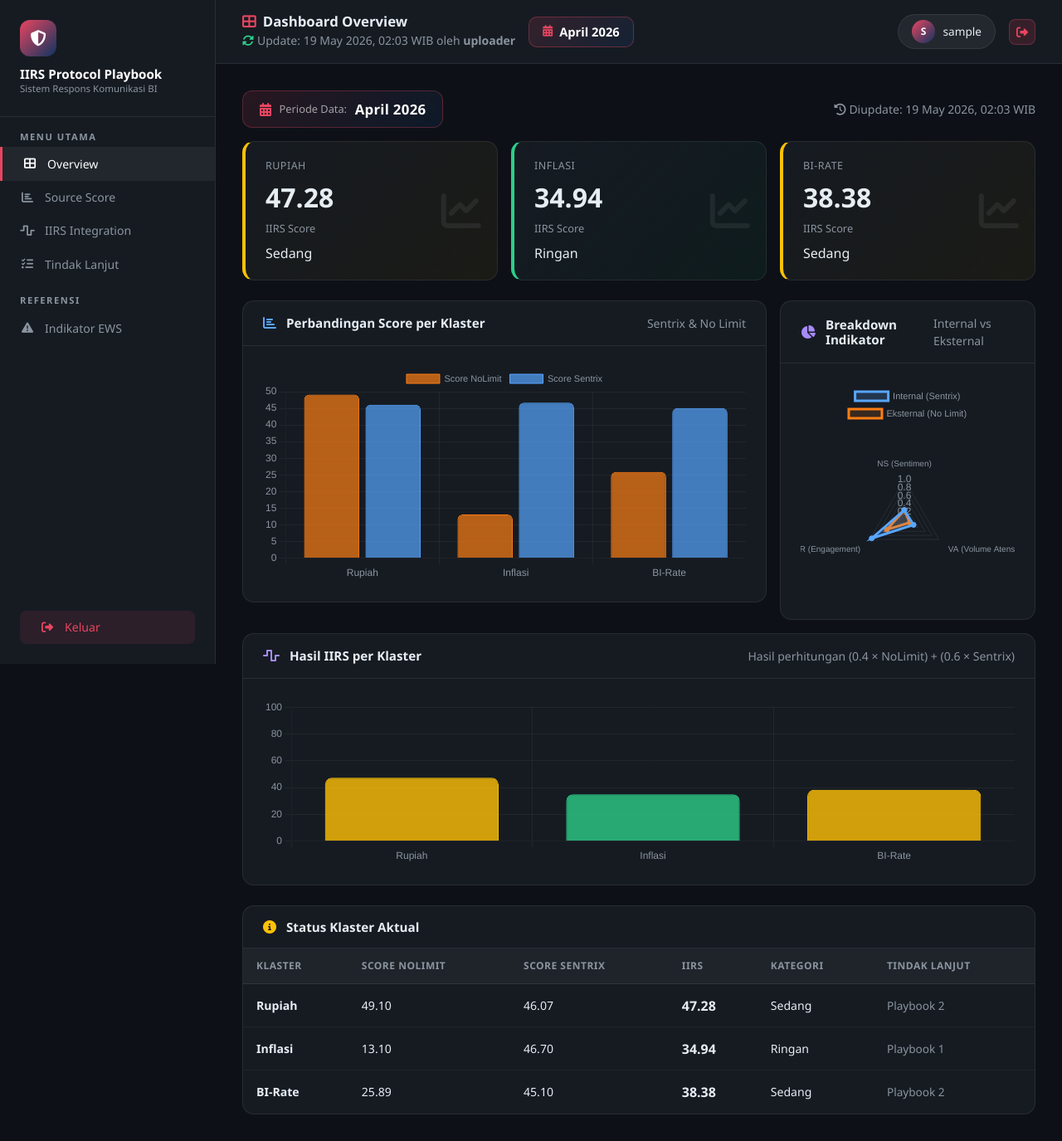
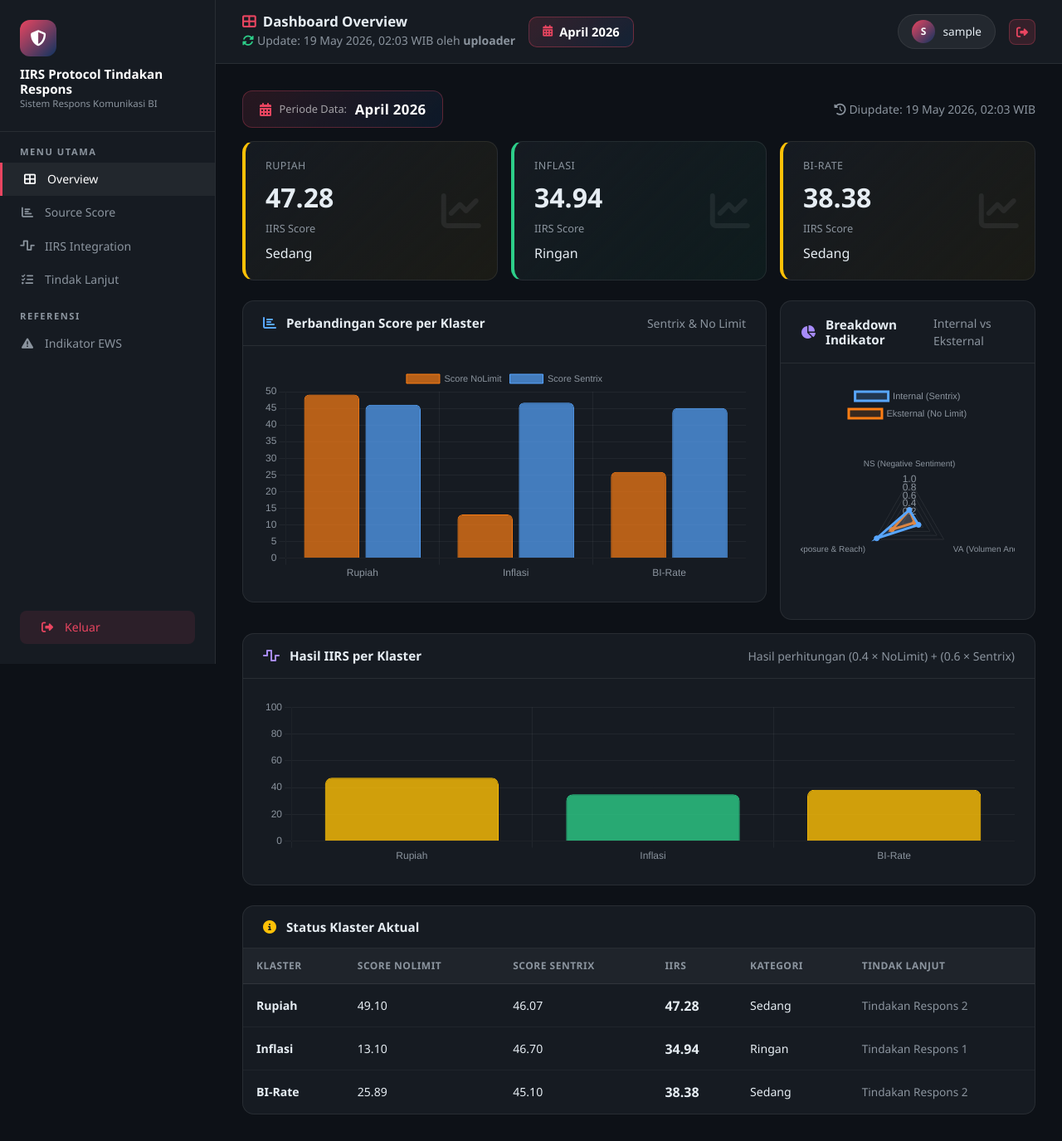
Before and after one commit to pendekarclkp/test_apps, a Flask app: page /dashboard in a window 1280 px wide. Shown: the whole page at 83% size. Run offline with Flask 3, Linux system fonts and the light colour scheme; the visitor is signed in with stand-in values (Sample User, id 1).

Commit message:
Rename Playbook to Tindakan Respons, update NS/VA/ER full names
https://claude.ai/code/session_012KajSB15QHs2faZ4YuFhrV

```diff
--- a/iirs_app/app.py
+++ b/iirs_app/app.py
@@ -20,8 +20,8 @@ USERS = {
 }
 
 PLAYBOOKS = {
-    'Playbook 1': {
-        'title': 'Playbook 1 — Kategori Ringan',
+    'Tindakan Respons 1': {
+        'title': 'Tindakan Respons 1 — Kategori Ringan',
         'range': 'IIRS 0–35', 'color': 'success', 'icon': '✅',
         'actions': [
             'Monitor rutin sentimen publik',
@@ -30,8 +30,8 @@ PLAYBOOKS = {
             'Tidak diperlukan eskalasi khusus',
         ],
     },
-    'Playbook 2': {
-        'title': 'Playbook 2 — Kategori Sedang',
+    'Tindakan Respons 2': {
+        'title': 'Tindakan Respons 2 — Kategori Sedang',
         'range': 'IIRS 36–49', 'color': 'warning', 'icon': '⚠️',
         'actions': [
             'Peningkatan frekuensi monitoring sentimen',
@@ -51,8 +51,8 @@ PLAYBOOKS = {
             'Eskalasi ke manajemen senior',
         ],
     },
-    'Playbook 3': {
-        'title': 'Playbook 3 — Kategori Crisis',
+    'Tindakan Respons 3': {
+        'title': 'Tindakan Respons 3 — Kategori Crisis',
         'range': 'IIRS ≥ 60', 'color': 'danger', 'icon': '🚨',
         'actions': [
             'Aktivasi penuh protokol krisis komunikasi',
@@ -316,13 +316,13 @@ def parse_excel(filepath):
 
 def get_kategori(iirs_val):
     if iirs_val < 35:
-        return 'Ringan',       'Playbook 1',   'success'
+        return 'Ringan',       'Tindakan Respons 1',   'success'
     elif iirs_val < 50:
-        return 'Sedang',       'Playbook 2',   'warning'
+        return 'Sedang',       'Tindakan Respons 2',   'warning'
     elif iirs_val < 60:
         return 'Crisis Watch', 'Crisis Watch', 'orange'
     else:
-        return 'Crisis',       'Playbook 3',   'danger'
+        return 'Crisis',       'Tindakan Respons 3',   'danger'
 
 def current_user():
     return session.get('user')
--- a/iirs_app/templates/dashboard.html
+++ b/iirs_app/templates/dashboard.html
@@ -3,7 +3,7 @@
 <head>
   <meta charset="UTF-8">
   <meta name="viewport" content="width=device-width, initial-scale=1.0">
-  <title>Dashboard — IIRS Protocol Playbook</title>
+  <title>Dashboard — IIRS Protocol Tindakan Respons</title>
   <link href="https://cdn.jsdelivr.net/npm/bootstrap@5.3.0/dist/css/bootstrap.min.css" rel="stylesheet">
   <link href="https://cdnjs.cloudflare.com/ajax/libs/font-awesome/6.4.0/css/all.min.css" rel="stylesheet">
   <script src="https://cdn.jsdelivr.net/npm/chart.js@4.4.0/dist/chart.umd.min.js"></script>
@@ -293,7 +293,7 @@
 <div class="sidebar">
   <div class="sidebar-logo">
     <div class="icon"><i class="fas fa-shield-alt"></i></div>
-    <h6>IIRS Protocol Playbook</h6>
+    <h6>IIRS Protocol Tindakan Respons</h6>
     <p>Sistem Respons Komunikasi BI</p>
   </div>
   <div class="nav-section">Menu Utama</div>
@@ -540,9 +540,9 @@
                 <thead>
                   <tr>
                     <th>Issue Cluster</th>
-                    <th>NS (Normalisasi Sentimen)</th>
-                    <th>VA (Volume Atensi)</th>
-                    <th>ER (Engagement Rate)</th>
+                    <th>NS (Negative Sentiment)</th>
+                    <th>VA (Volumen Anomaly)</th>
+                    <th>ER (Exposure & Reach)</th>
                     <th>Source Score</th>
                     <th>Visualisasi</th>
                   </tr>
@@ -581,9 +581,9 @@
                 <thead>
                   <tr>
                     <th>Issue Cluster</th>
-                    <th>NS (Normalisasi Sentimen)</th>
-                    <th>VA (Volume Atensi)</th>
-                    <th>ER (Engagement Rate)</th>
+                    <th>NS (Negative Sentiment)</th>
+                    <th>VA (Volumen Anomaly)</th>
+                    <th>ER (Exposure & Reach)</th>
                     <th>Source Score</th>
                     <th>Visualisasi</th>
                   </tr>
@@ -852,7 +852,7 @@
       <!-- Fallback: Playbook lama kalau tindak_lanjut kosong -->
       <div class="alert mb-3" style="background:rgba(88,166,255,0.08);border:1px solid rgba(88,166,255,0.25);border-radius:10px;color:#58a6ff;font-size:0.85rem;">
         <i class="fas fa-info-circle me-2"></i>
-        Data tindak lanjut belum tersedia dari Excel. Menampilkan playbook referensi.
+        Data tindak lanjut belum tersedia dari Excel. Menampilkan tindakan respons referensi.
         {% if role == 'uploader' %}<a href="/upload" style="color:#ffc107;margin-left:0.5rem;">Upload file Excel dengan sheet "Tindak Lanjut"</a>{% endif %}
       </div>
 
@@ -912,7 +912,7 @@
       <div class="panel mt-2">
         <div class="panel-header">
           <i class="fas fa-book" style="color:#a78bfa"></i>
-          <h6>Referensi Semua Playbook</h6>
+          <h6>Referensi Semua Tindakan Respons</h6>
         </div>
         <div class="panel-body">
           <div class="row g-3">
@@ -951,7 +951,7 @@
                 <div class="ews-dot" style="background:#2dce89;"></div>
                 <div>
                   <div style="font-weight:700;">Ringan</div>
-                  <div style="color:var(--muted); font-size:0.82rem;">IIRS 0 – 35 → <strong>Playbook 1</strong></div>
+                  <div style="color:var(--muted); font-size:0.82rem;">IIRS 0 – 35 → <strong>Tindakan Respons 1</strong></div>
                   <div style="color:var(--muted); font-size:0.8rem;">Monitoring rutin, respons standar</div>
                 </div>
               </div>
@@ -959,7 +959,7 @@
                 <div class="ews-dot" style="background:#ffc107;"></div>
                 <div>
                   <div style="font-weight:700;">Sedang</div>
-                  <div style="color:var(--muted); font-size:0.82rem;">IIRS 36 – 49 → <strong>Playbook 2</strong></div>
+                  <div style="color:var(--muted); font-size:0.82rem;">IIRS 36 – 49 → <strong>Tindakan Respons 2</strong></div>
                   <div style="color:var(--muted); font-size:0.8rem;">Waspada, koordinasi internal</div>
                 </div>
               </div>
@@ -975,7 +975,7 @@
                 <div class="ews-dot" style="background:#ff6b6b;"></div>
                 <div>
                   <div style="font-weight:700;">Crisis</div>
-                  <div style="color:var(--muted); font-size:0.82rem;">IIRS ≥ 60 → <strong>Playbook 3</strong></div>
+                  <div style="color:var(--muted); font-size:0.82rem;">IIRS ≥ 60 → <strong>Tindakan Respons 3</strong></div>
                   <div style="color:var(--muted); font-size:0.8rem;">Krisis penuh, war room aktif</div>
                 </div>
               </div>
@@ -1057,7 +1057,7 @@
   new Chart(document.getElementById('radarChart'), {
     type: 'radar',
     data: {
-      labels: ['NS (Sentimen)', 'VA (Volume Atensi)', 'ER (Engagement)'],
+      labels: ['NS (Negative Sentiment)', 'VA (Volumen Anomaly)', 'ER (Exposure & Reach)'],
       datasets: [
         { label: 'Internal (Sentrix)', data: breakdownInternal, backgroundColor: 'rgba(88,166,255,0.2)', borderColor: '#58a6ff', pointBackgroundColor: '#58a6ff' },
         { label: 'Eksternal (No Limit)', data: breakdownExternal, backgroundColor: 'rgba(253,126,20,0.15)', borderColor: '#fd7e14', pointBackgroundColor: '#fd7e14' },
--- a/iirs_app/templates/history.html
+++ b/iirs_app/templates/history.html
@@ -3,7 +3,7 @@
 <head>
   <meta charset="UTF-8">
   <meta name="viewport" content="width=device-width, initial-scale=1.0">
-  <title>History Snapshot — IIRS Protocol Playbook</title>
+  <title>History Snapshot — IIRS Protocol Tindakan Respons</title>
   <link href="https://cdn.jsdelivr.net/npm/bootstrap@5.3.0/dist/css/bootstrap.min.css" rel="stylesheet">
   <link href="https://cdnjs.cloudflare.com/ajax/libs/font-awesome/6.4.0/css/all.min.css" rel="stylesheet">
   <style>
@@ -178,7 +178,7 @@
 <div class="sidebar">
   <div class="sidebar-logo">
     <div class="icon"><i class="fas fa-shield-alt"></i></div>
-    <h6>IIRS Protocol Playbook</h6>
+    <h6>IIRS Protocol Tindakan Respons</h6>
     <p>Sistem Respons Komunikasi BI</p>
   </div>
   <div class="nav-section">Menu Utama</div>
--- a/iirs_app/templates/login.html
+++ b/iirs_app/templates/login.html
@@ -3,7 +3,7 @@
 <head>
   <meta charset="UTF-8">
   <meta name="viewport" content="width=device-width, initial-scale=1.0">
-  <title>Login — IIRS Protocol Playbook</title>
+  <title>Login — IIRS Protocol Tindakan Respons</title>
   <link href="https://cdn.jsdelivr.net/npm/bootstrap@5.3.0/dist/css/bootstrap.min.css" rel="stylesheet">
   <link href="https://cdnjs.cloudflare.com/ajax/libs/font-awesome/6.4.0/css/all.min.css" rel="stylesheet">
   <style>
@@ -110,7 +110,7 @@
       <div class="logo-icon">
         <i class="fas fa-shield-alt"></i>
       </div>
-      <h2>IIRS Protocol Playbook</h2>
+      <h2>IIRS Protocol Tindakan Respons</h2>
       <p>Integrated Issue Response System</p>
       <span class="badge-bi">Bank Indonesia — 2026</span>
     </div>
--- a/iirs_app/templates/upload.html
+++ b/iirs_app/templates/upload.html
@@ -3,7 +3,7 @@
 <head>
   <meta charset="UTF-8">
   <meta name="viewport" content="width=device-width, initial-scale=1.0">
-  <title>Upload Data — IIRS Protocol Playbook</title>
+  <title>Upload Data — IIRS Protocol Tindakan Respons</title>
   <link href="https://cdn.jsdelivr.net/npm/bootstrap@5.3.0/dist/css/bootstrap.min.css" rel="stylesheet">
   <link href="https://cdnjs.cloudflare.com/ajax/libs/font-awesome/6.4.0/css/all.min.css" rel="stylesheet">
   <style>
@@ -151,7 +151,7 @@
 <div class="sidebar">
   <div class="sidebar-logo">
     <div class="icon"><i class="fas fa-shield-alt"></i></div>
-    <h6>IIRS Protocol Playbook</h6>
+    <h6>IIRS Protocol Tindakan Respons</h6>
     <p>Sistem Respons Komunikasi BI</p>
   </div>
   <div class="nav-section">Menu Utama</div>
```
